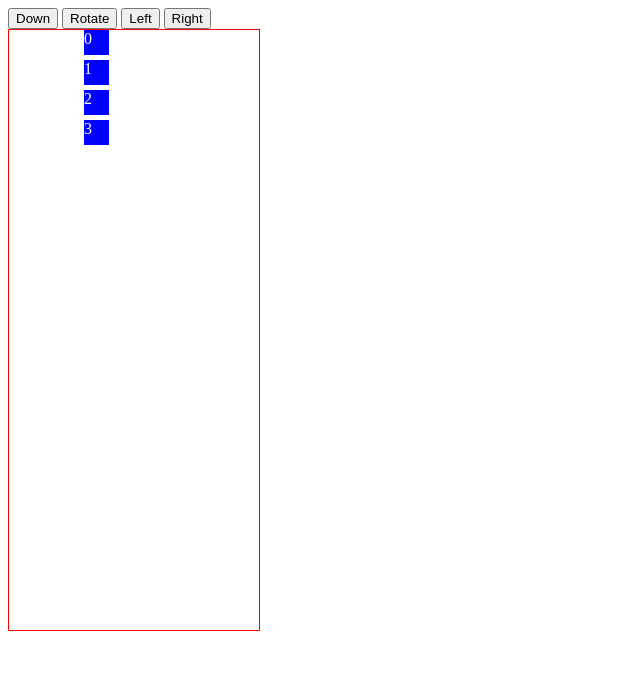
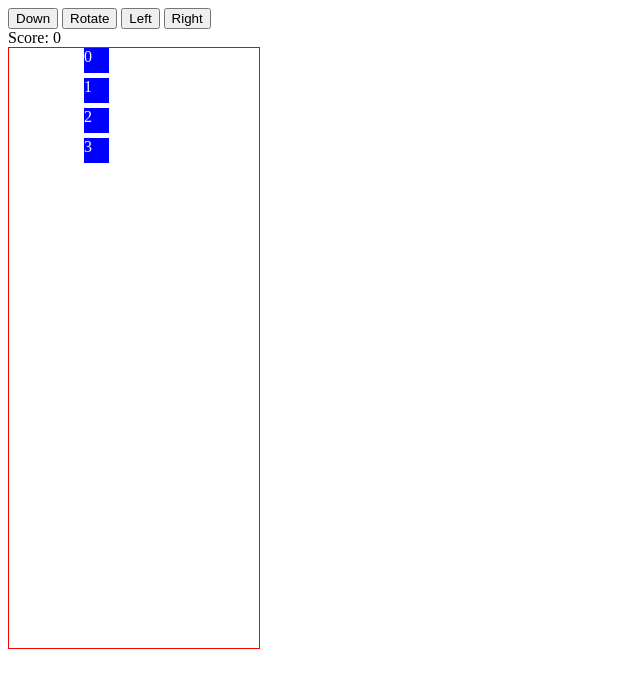
Before and after one commit to kpgh46/TDD_Tetris, a website with bundled scripts: page index.html in a window 1280 px wide. Shown: the whole page, without its empty margins (0-640 px from the left). Built offline with nearby package versions, Linux system fonts and the light colour scheme.

Commit message:
added scoreboard

```diff
--- a/index.html
+++ b/index.html
@@ -12,6 +12,7 @@
     <button id = "rotate">Rotate</button>
     <button id = "left">Left</button>
     <button id = "right">Right</button>
+    <div>Score: <span id = "score">0</span></div>
 
     <section id = "grid">
 
--- a/index.js
+++ b/index.js
@@ -233,6 +233,7 @@ let downbtn = document.getElementById("down");
 let rotatebtn = document.getElementById("rotate");
 let leftbtn = document.getElementById("left");
 let rightbtn = document.getElementById("right");
+let score = document.getElementById("score");
 
 let generatePeice = () => {
 	let randomBlock = getRandomBlock();
@@ -260,6 +261,7 @@ let playGame = () => {
 				currentNumberOfPeices = newTestBoard.getNumberOfPeices();
 				console.log("board has more now");
 				tetrisTestPeice = generatePeice();
+				score.textContent = newTestBoard.getScore();
 			}
 		}
 	});
```
